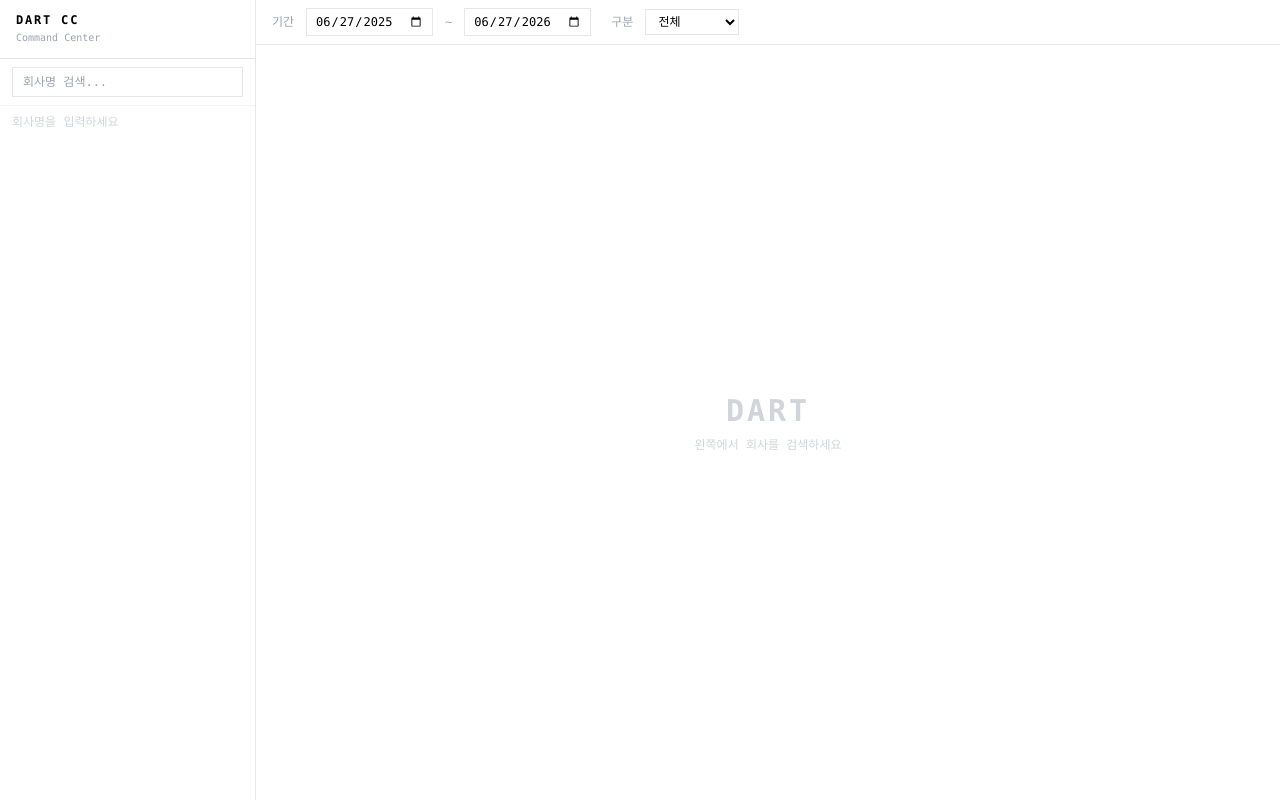
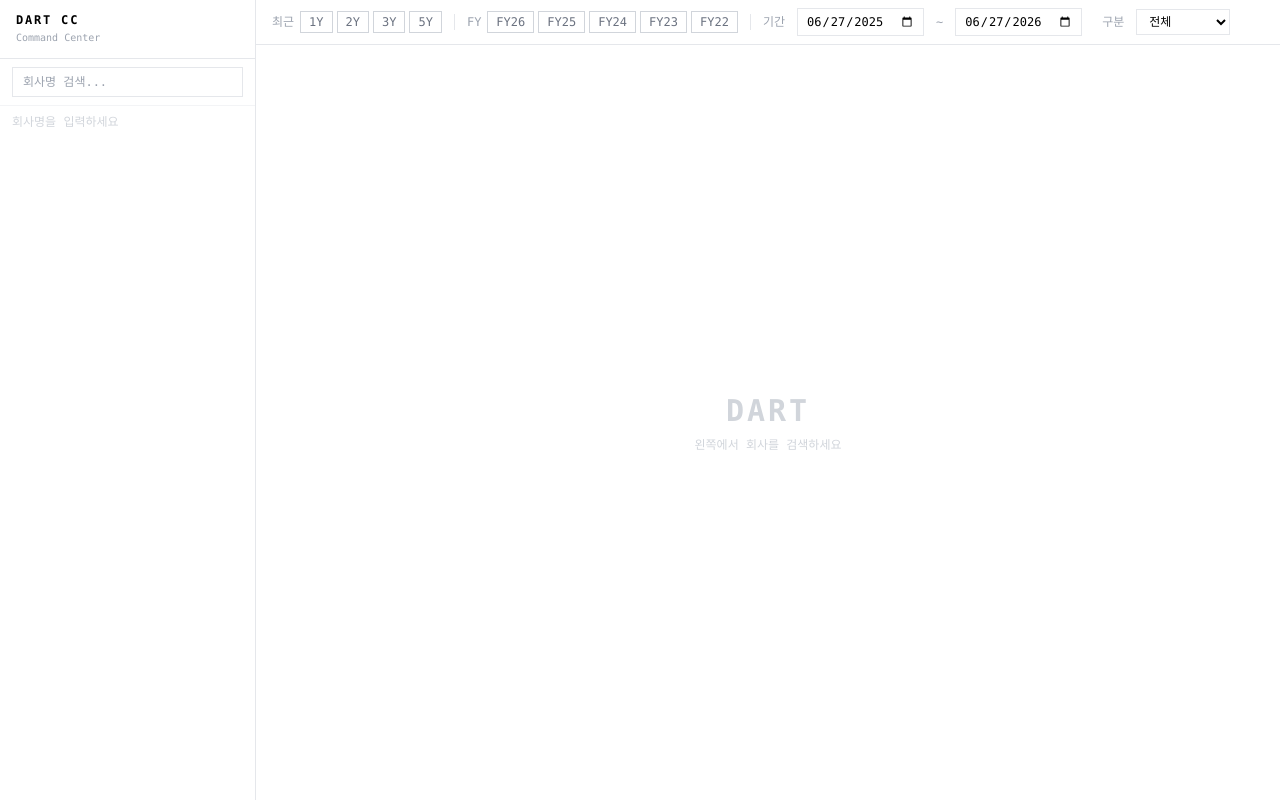
Before and after one commit to aerok86-arch/dart-command-center, a Next.js app: page / in a window 1280 px wide. Built offline with nearby package versions, Linux system fonts and the light colour scheme.

Commit message:
Add period presets: 1Y/2Y/3Y/5Y and FY26-FY22 quick selectors

```diff
--- a/src/app/page.tsx
+++ b/src/app/page.tsx
@@ -51,6 +51,11 @@
   return s.replace(/-/g, '')
 }
 
+function todayStr() {
+  const d = new Date()
+  return `${d.getFullYear()}${String(d.getMonth() + 1).padStart(2, '0')}${String(d.getDate()).padStart(2, '0')}`
+}
+
 function defaultBgn() {
   const d = new Date()
   d.setFullYear(d.getFullYear() - 1)
@@ -58,8 +63,40 @@
 }
 
 function defaultEnd() {
-  const d = new Date()
-  return `${d.getFullYear()}${String(d.getMonth() + 1).padStart(2, '0')}${String(d.getDate()).padStart(2, '0')}`
+  return todayStr()
+}
+
+type Preset = { id: string; label: string; bgn: string; end: string }
+
+function buildPresets(): Preset[] {
+  const now = new Date()
+  const today = todayStr()
+  const y = now.getFullYear()
+
+  const shiftYear = (n: number) => {
+    const d = new Date(now)
+    d.setFullYear(d.getFullYear() + n)
+    return `${d.getFullYear()}${String(d.getMonth() + 1).padStart(2, '0')}${String(d.getDate()).padStart(2, '0')}`
+  }
+
+  const recents: Preset[] = [
+    { id: '1y', label: '1Y', bgn: shiftYear(-1), end: today },
+    { id: '2y', label: '2Y', bgn: shiftYear(-2), end: today },
+    { id: '3y', label: '3Y', bgn: shiftYear(-3), end: today },
+    { id: '5y', label: '5Y', bgn: shiftYear(-5), end: today },
+  ]
+
+  const fys: Preset[] = Array.from({ length: 5 }, (_, i) => {
+    const fy = y - i
+    return {
+      id: `fy${fy}`,
+      label: `FY${String(fy).slice(2)}`,
+      bgn: `${fy}0101`,
+      end: fy === y ? today : `${fy}1231`,
+    }
+  })
+
+  return [...recents, ...fys]
 }
 
 export default function DartCommandCenter() {
@@ -68,9 +105,17 @@
   const [searchLoading, setSearchLoading] = useState(false)
   const [selected, setSelected] = useState<Company | null>(null)
 
+  const PRESETS = buildPresets()
   const [bgn, setBgn] = useState(defaultBgn)
   const [end, setEnd] = useState(defaultEnd)
+  const [activePreset, setActivePreset] = useState<string | null>(null)
   const [pblntf, setPblntf] = useState('')
+
+  const applyPreset = (p: Preset) => {
+    setBgn(p.bgn)
+    setEnd(p.end)
+    setActivePreset(p.id)
+  }
 
   const [disclosures, setDisclosures] = useState<Disclosure[]>([])
   const [discLoading, setDiscLoading] = useState(false)
@@ -225,18 +270,58 @@
 
         {/* Filter bar */}
         <div className="flex items-center gap-3 px-4 py-2 border-b border-gray-200 bg-white flex-shrink-0 flex-wrap">
+          {/* Recent presets */}
+          <div className="flex items-center gap-1">
+            <span className="text-gray-400 mr-0.5">최근</span>
+            {PRESETS.filter(p => p.id.endsWith('y')).map(p => (
+              <button
+                key={p.id}
+                onClick={() => applyPreset(p)}
+                className={`px-2 py-0.5 border transition-colors ${
+                  activePreset === p.id
+                    ? 'bg-black text-white border-black'
+                    : 'border-gray-300 text-gray-500 hover:border-black hover:text-black'
+                }`}
+              >
+                {p.label}
+              </button>
+            ))}
+          </div>
+
+          <div className="w-px h-4 bg-gray-200" />
+
+          {/* FY presets */}
+          <div className="flex items-center gap-1">
+            <span className="text-gray-400 mr-0.5">FY</span>
+            {PRESETS.filter(p => p.id.startsWith('fy')).map(p => (
+              <button
+                key={p.id}
+                onClick={() => applyPreset(p)}
+                className={`px-2 py-0.5 border transition-colors ${
+                  activePreset === p.id
+                    ? 'bg-black text-white border-black'
+                    : 'border-gray-300 text-gray-500 hover:border-black hover:text-black'
+                }`}
+              >
+                {p.label}
+              </button>
+            ))}
+          </div>
+
+          <div className="w-px h-4 bg-gray-200" />
+
           <span className="text-gray-400">기간</span>
           <input
             type="date"
             value={toInputDate(bgn)}
-            onChange={e => setBgn(fromInputDate(e.target.value))}
+            onChange={e => { setBgn(fromInputDate(e.target.value)); setActivePreset(null) }}
             className="border border-gray-200 px-2 py-1 focus:border-black focus:outline-none bg-white"
           />
           <span className="text-gray-400">~</span>
           <input
             type="date"
             value={toInputDate(end)}
-            onChange={e => setEnd(fromInputDate(e.target.value))}
+            onChange={e => { setEnd(fromInputDate(e.target.value)); setActivePreset(null) }}
             className="border border-gray-200 px-2 py-1 focus:border-black focus:outline-none bg-white"
           />
 
```
Also changed, not shown: 1 other file (tests, documents, lock files or other folders).
